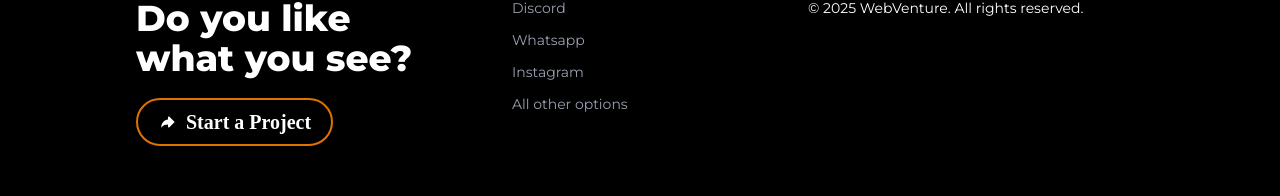
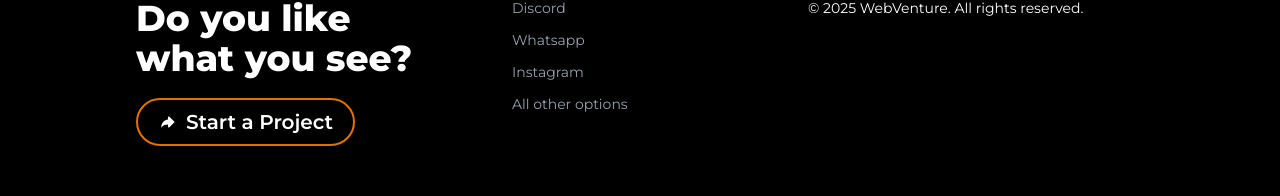
Before and after one commit to MuhammadMustafa18/agencyV1, a React (Vite) app: page / in a window 1280 px wide. Shown: the part 7469-7665 px from the top of the page. Built offline with nearby package versions, Linux system fonts and the light colour scheme; a web font is replaced by a local one.

Commit message:
font arc

```diff
--- a/src/components/Footer/Footer.jsx
+++ b/src/components/Footer/Footer.jsx
@@ -15,7 +15,7 @@ const Footer = () => {
           Do you like <br />
           what you see?
         </div>
-          <div className="inline-flex w-auto mt-5 text-xs sm:text-xl py-2 px-5 sm:px-5 rounded-full font-display font-semibold text-white border-amber-600 border-2 transition-all duration-300 ease-in-out hover:bg-gradient-to-r from-zinc-900 to-zinc-900 hover:from-yellow-500 hover:to-orange-600 hover:text-zinc-900 items-center gap-2">
+          <div className="inline-flex w-auto mt-5 text-xs sm:text-xl py-2 px-5 sm:px-5 rounded-full font-primary font-semibold text-white border-amber-600 border-2 transition-all duration-300 ease-in-out hover:bg-gradient-to-r from-zinc-900 to-zinc-900 hover:from-yellow-500 hover:to-orange-600 hover:text-zinc-900 items-center gap-2">
             <TiArrowForward/> Start a Project
           </div>
         </div>
```
